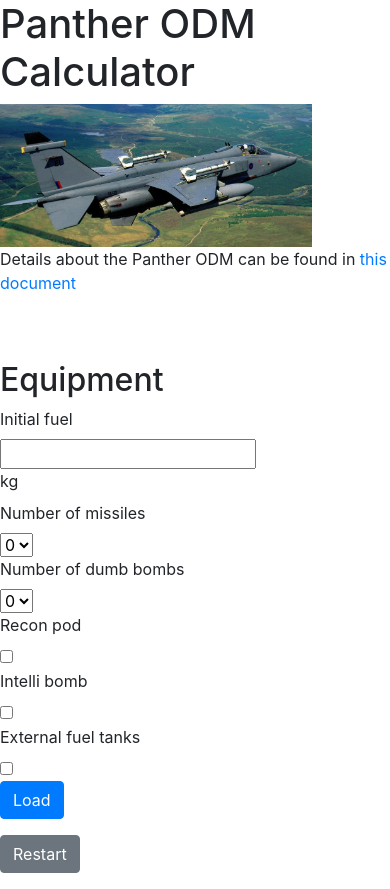
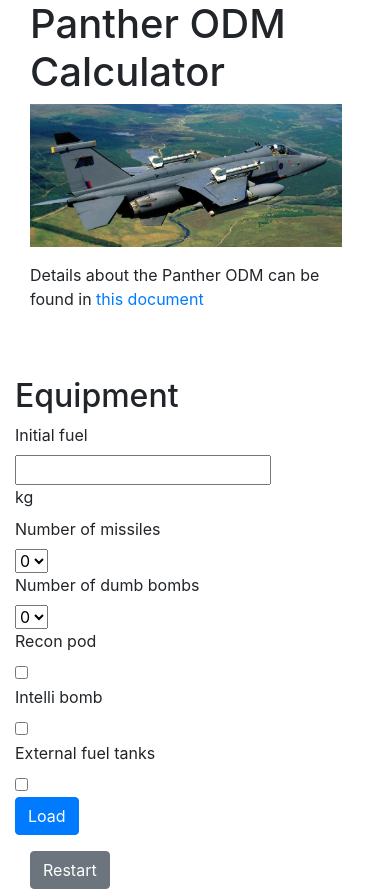
Before and after one commit to TestSheepNZ/TestSheepNZ.github.io, a plain HTML site: page panther -new.html in a window 390 px wide. Drawn offline with Linux system fonts and the light colour scheme.

Commit message:
trying for mobile

```diff
--- a/panther -new.html
+++ b/panther -new.html
@@ -7,16 +7,18 @@
     <link rel="stylesheet" href="css/bootstrap.min.css">
   </head>
   <body>
+    <div class="container">
+      <div class="col-sm-3">
         <h1>Panther ODM Calculator</h1>
+      </div>
+      <div class="col-sm-5">
         <img src="img/panther_icon.PNG">
         <p>
+      </div>
+      <div class="col-sm-5">
         <label class="description">Details about the Panther ODM can be found in <a href="https://docs.google.com/document/d/19Q2Is2WLFLqcv1QyXeFMVQJVWOWU0oc77TKL8y6G-bE/edit?usp=sharing">this document</a></label>
-
-
         <p>
-
-
-
+      </div>
 
       <form id="equipmentForm" class="form-horizontal"  method="post" action="">
 
@@ -273,9 +275,10 @@
       </form>
 
       <p></p>
+      <div class="col-sm-2">
         <input type="button" class="btn btn-secondary" value="Restart" onClick="window.location.reload(false)">
-
-
+      </div>
+    </div>
 
     <script>
 
```
Lines whose indentation alone changed are shown as unchanged.
